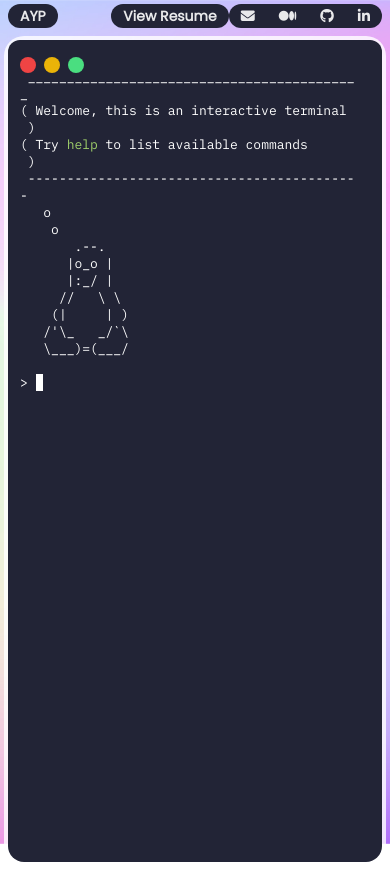
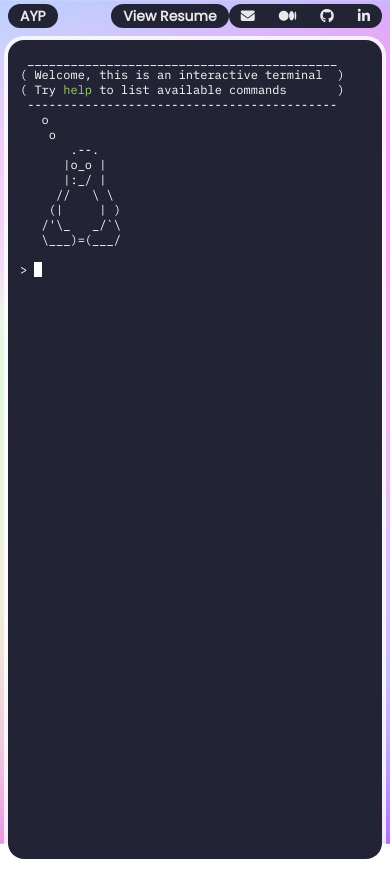
Before and after one commit to ArkjuniorK/personal-website, a React (Vite) app: page / in a window 390 px wide. Built offline with nearby package versions, Linux system fonts and the light colour scheme; some icons are missing.

Commit message:
style: decrease font size and hide the window decoration on small device

```diff
--- a/src/components/Terminal.tsx
+++ b/src/components/Terminal.tsx
@@ -41,7 +41,7 @@ function Term(props: any) {
   useEffect(() => {
     terminal = new Terminal({
       theme: theme,
-      fontSize: 13,
+      fontSize: 12,
       fontFamily: "IBM Plex Mono, monospace",
       cursorBlink: true,
       allowProposedApi: true,
@@ -108,7 +108,7 @@ function Term(props: any) {
       className={`relative w-full h-full ${maximize ? "" : "lg:w-2/3 xl:w-2/3 lg:h-3/6 xl:h-2/3"} p-2 z-20 lg:mx-auto lg:my-auto transition-all ease-in-out duration-500`}
     >
       <div className="bg-dark relative h-full w-full rounded-2xl ring-4 ring-white/80 text-black dark:text-white animate__animated animate__zoomIn animate__delay-1s">
-        <div className="bg-dark absolute z-10 w-full rounded-t-xl lg:flex px-3 py-2 space-x-2 justify-start sm:hidden">
+        <div className="bg-dark absolute z-10 w-full rounded-t-xl hidden lg:flex px-3 py-2 space-x-2 justify-start ">
           <button className="bg-red-500 p-2 rounded-full" disabled />
           <button className="bg-yellow-500 p-2 rounded-full" disabled />
           <button
@@ -116,7 +116,7 @@ function Term(props: any) {
             className="bg-green-400 p-2 rounded-full"
           ></button>
         </div>
-        <div className="px-3 pb-3 py-7 w-full h-full relative">
+        <div className="px-3 pb-3 pt-3 md:pt-7 w-full h-full relative">
           <div id="terminal" ref={termRef} className="relative w-full h-full"></div>
         </div>
       </div>
```
